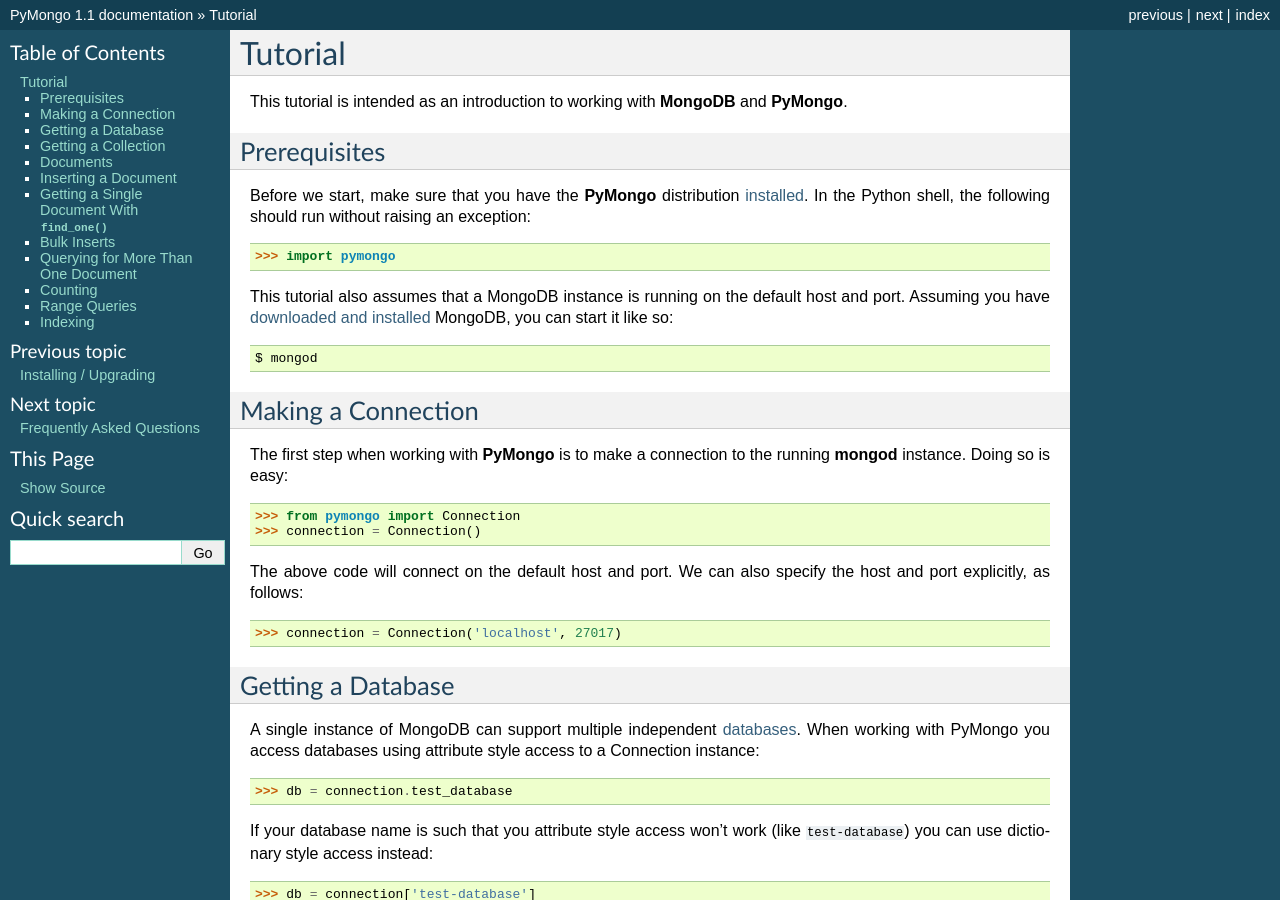
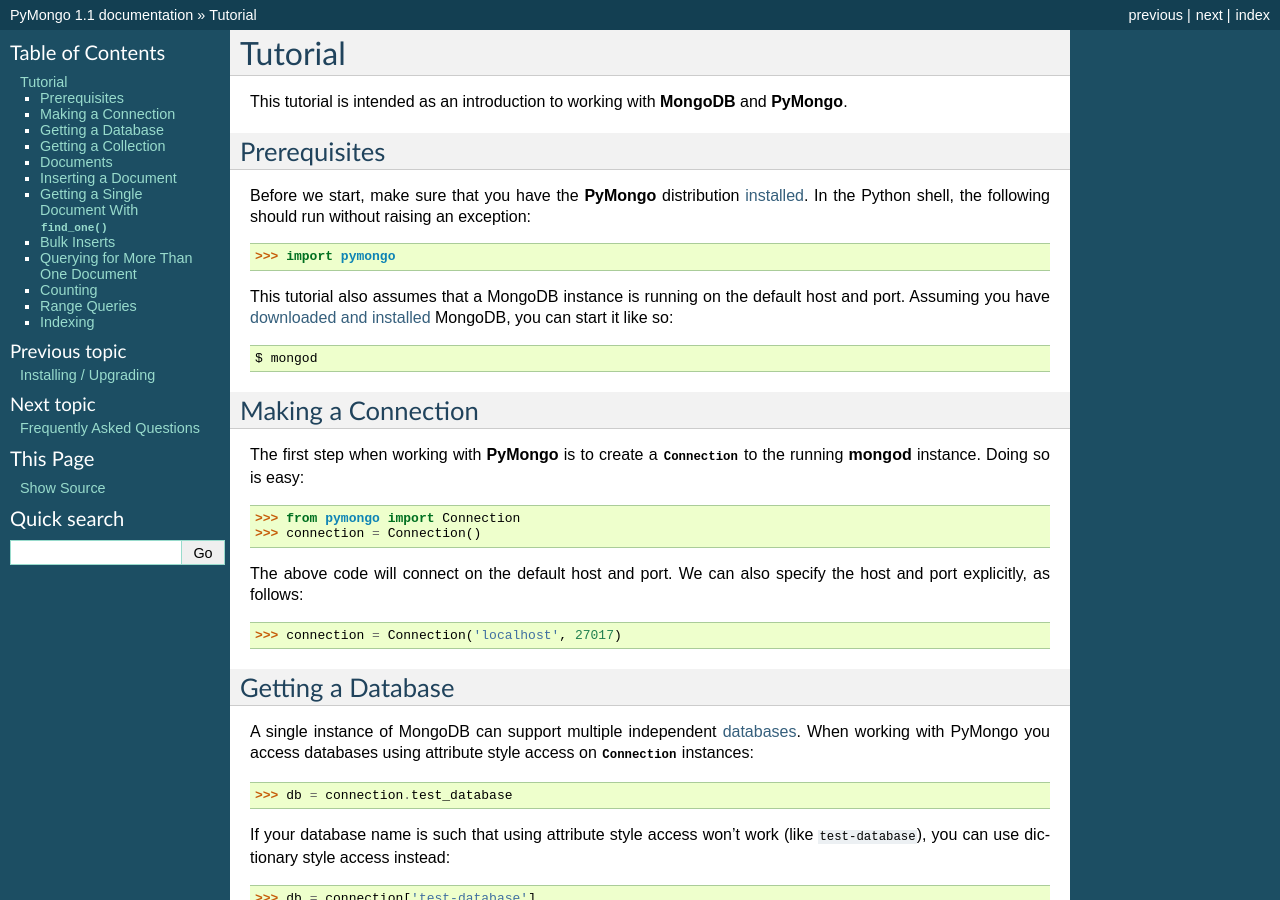
Before and after one commit to mongodb/mongo-python-driver, a Sphinx documentation site: the page built from doc/tutorial.rst, in a window 1280 px wide and 900 px high. Built offline with Sphinx 7.4.7, drawn with Linux system fonts in a browser that asks for light colours; some of the changed text lies outside the part shown.

Commit message:
minor: tutorial tweaks

```diff
--- a/doc/tutorial.rst
+++ b/doc/tutorial.rst
@@ -22,8 +22,9 @@
 
 Making a Connection
 -------------------
-The first step when working with **PyMongo** is to make a connection
-to the running **mongod** instance. Doing so is easy::
+The first step when working with **PyMongo** is to create a
+:class:`~pymongo.connection.Connection` to the running **mongod**
+instance. Doing so is easy::
 
   >>> from pymongo import Connection
   >>> connection = Connection()
@@ -38,12 +39,12 @@
 A single instance of MongoDB can support multiple independent
 `databases <http://www.mongodb.org/display/DOCS/Databases>`_. When
 working with PyMongo you access databases using attribute style access
-to a Connection instance::
+on :class:`~pymongo.connection.Connection` instances::
 
   >>> db = connection.test_database
 
-If your database name is such that you attribute style access won't
-work (like ``test-database``) you can use dictionary style access
+If your database name is such that using attribute style access won't
+work (like ``test-database``), you can use dictionary style access
 instead::
 
   >>> db = connection['test-database']
@@ -130,7 +131,7 @@
 
 The result is a dictionary matching the one that we inserted previously.
 
-.. note:: The returned document contains an ``"_id"`` which was
+.. note:: The returned document contains an ``"_id"``, which was
    automatically added on insert.
 
 :meth:`~pymongo.collection.Collection.find_one` also supports querying
@@ -148,7 +149,7 @@
 ------------
 In order to make querying a little more interesting, let's insert a
 few more documents. In addition to inserting a single document, we can
-also perform *bulk* insert operations, by passing an iterable as the
+also perform *bulk insert* operations, by passing an iterable as the
 first argument to :meth:`~pymongo.collection.Collection.insert`. This
 will insert each document in the iterable, sending only a single
 command to the server::
```
